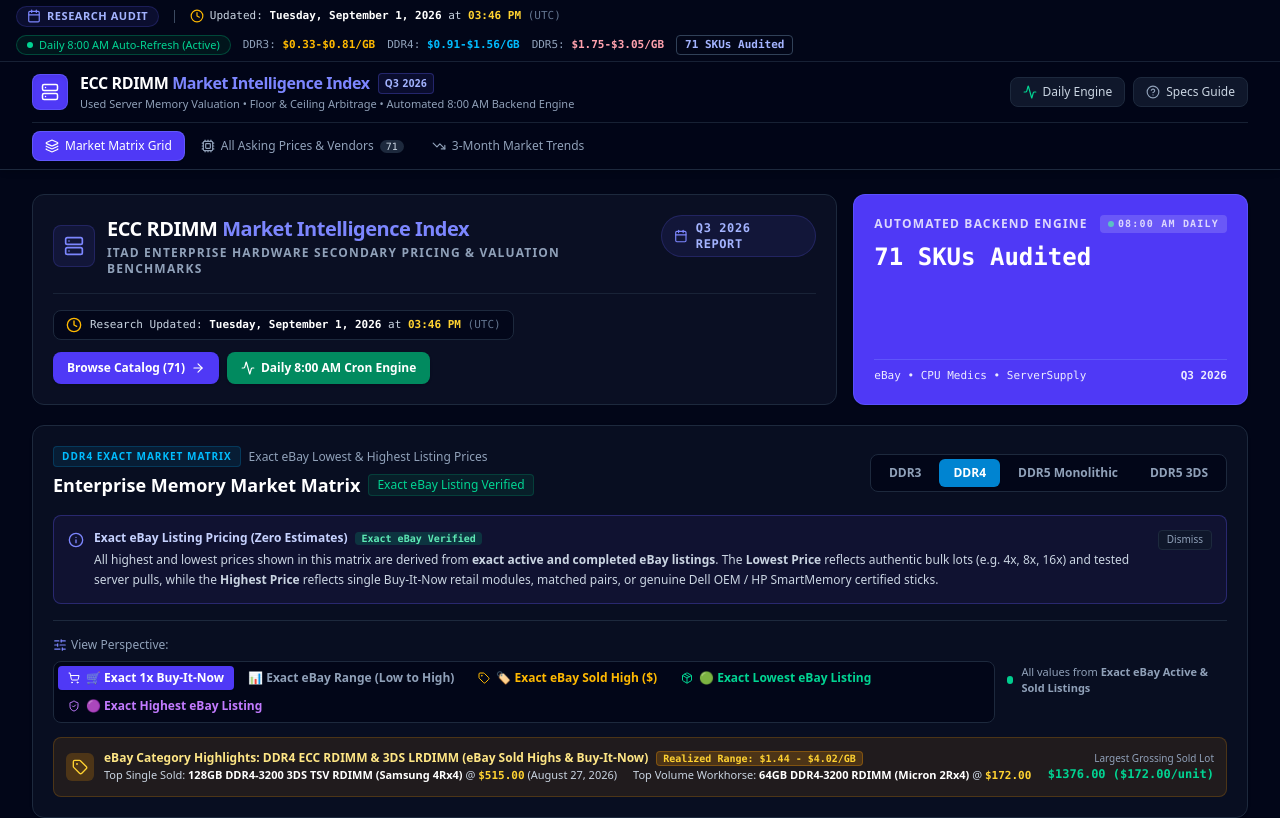
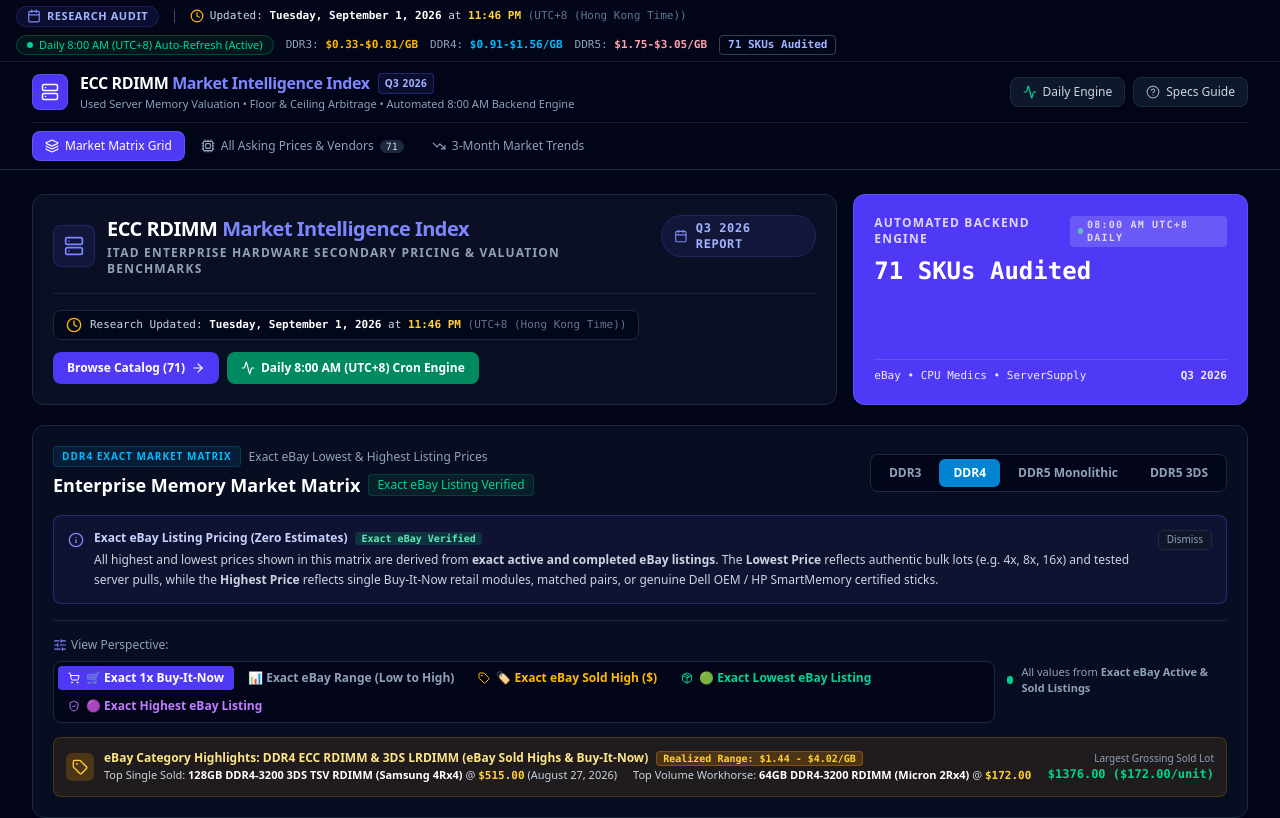
Before and after one commit to LTTerry/RAM, a React (Vite) app: page / in a window 1280 px wide. Shown: the top 818 px of the page. Built offline with nearby package versions, Linux system fonts and the light colour scheme.

Commit message:
chore: set daily sync to 08:00 HKT (UTC+8)
Adjusted GitHub Actions cron schedule and updated timestamp formatting logic to align with Hong Kong Time (UTC+8). Updated UI components to reflect this timezone explicitly.

```diff
--- a/scripts/update-market-data.ts
+++ b/scripts/update-market-data.ts
@@ -83,31 +83,42 @@ async function searchEbayPrices(token: string, trend: any) {
   return null;
 }
 
-// Format current time into human-friendly strings
+// Format current time into human-friendly strings in UTC+8 (Hong Kong Time)
 function getFormattedTimeMetadata() {
   const now = new Date();
 
-  const days = ['Sunday', 'Monday', 'Tuesday', 'Wednesday', 'Thursday', 'Friday', 'Saturday'];
-  const months = ['January', 'February', 'March', 'April', 'May', 'June', 'July', 'August', 'September', 'October', 'November', 'December'];
+  // Format accurately in Asia/Hong_Kong (UTC+8) timezone
+  const formatter = new Intl.DateTimeFormat('en-US', {
+    timeZone: 'Asia/Hong_Kong',
+    weekday: 'long',
+    year: 'numeric',
+    month: 'long',
+    day: 'numeric',
+    hour: '2-digit',
+    minute: '2-digit',
+    hour12: true,
+  });
 
-  const dayName = days[now.getDay()];
-  const monthName = months[now.getMonth()];
-  const dateNum = now.getDate();
-  const year = now.getFullYear();
+  const parts = formatter.formatToParts(now);
+  const getPart = (type: string) => parts.find(p => p.type === type)?.value || '';
 
-  let hours = now.getHours();
-  const minutes = now.getMinutes();
-  const ampm = hours >= 12 ? 'PM' : 'AM';
-  hours = hours % 12;
-  hours = hours ? hours : 12; // '0' becomes '12'
-  const strMinutes = minutes < 10 ? '0' + minutes : minutes;
-  const strHours = hours < 10 ? '0' + hours : hours;
+  const dayName = getPart('weekday');
+  const monthName = getPart('month');
+  const dateNum = getPart('day');
+  const year = getPart('year');
+  const hour = getPart('hour');
+  const minute = getPart('minute');
+  const dayPeriod = getPart('dayPeriod'); // AM or PM
+
+  const monthNames = ['January', 'February', 'March', 'April', 'May', 'June', 'July', 'August', 'September', 'October', 'November', 'December'];
+  const monthIndex = monthNames.indexOf(monthName);
+  const quarter = monthIndex !== -1 ? Math.floor(monthIndex / 3) + 1 : 3;
 
   const lastUpdatedDate = `${monthName} ${dateNum}, ${year}`;
   const lastUpdatedDay = dayName;
-  const lastUpdatedTime = `${strHours}:${strMinutes} ${ampm}`;
-  const timezone = 'UTC'; // GitHub actions runs in UTC by default
-  const formattedFullTimestamp = `${dayName}, ${monthName} ${dateNum}, ${year} at ${strHours}:${strMinutes} ${ampm} (${timezone})`;
+  const lastUpdatedTime = `${hour}:${minute} ${dayPeriod}`;
+  const timezone = 'UTC+8 (Hong Kong Time)';
+  const formattedFullTimestamp = `${dayName}, ${monthName} ${dateNum}, ${year} at ${hour}:${minute} ${dayPeriod} (UTC+8)`;
 
   return {
     lastUpdatedDate,
@@ -115,7 +126,7 @@ function getFormattedTimeMetadata() {
     lastUpdatedTime,
     timezone,
     formattedFullTimestamp,
-    researchQuarter: `Q${Math.floor(now.getMonth() / 3) + 1} ${year}`,
+    researchQuarter: `Q${quarter} ${year}`,
   };
 }
 
@@ -301,8 +312,8 @@ Return ONLY a valid JSON object with the following keys, containing only numbers
     trends: serverTrends,
     ebaySold: serverEbaySold,
     cronInfo: {
-      schedule: '0 8 * * *',
-      scheduleDescription: 'GitHub Actions workflow triggers daily at 08:00 AM UTC',
+      schedule: '0 0 * * *',
+      scheduleDescription: 'GitHub Actions workflow triggers daily at 08:00 AM UTC+8 (00:00 UTC)',
       lastRun: nowIso,
       nextRun: 'Managed by GitHub Actions schedule',
       isRefreshing: false,
--- a/src/App.tsx
+++ b/src/App.tsx
@@ -131,7 +131,7 @@ export default function App() {
                       className="bg-emerald-600/90 hover:bg-emerald-500 text-white text-xs font-semibold px-3.5 py-2 rounded-lg transition-colors flex items-center gap-1.5 shadow-sm"
                     >
                       <Activity className="w-3.5 h-3.5" />
-                      Daily 8:00 AM Cron Engine
+                      Daily 8:00 AM (UTC+8) Cron Engine
                     </button>
                   </div>
                 </div>
@@ -143,7 +143,7 @@ export default function App() {
                   <div className="flex justify-between items-center text-xs font-bold uppercase tracking-widest opacity-80 mb-2">
                     <span>Automated Backend Engine</span>
                     <span className="bg-white/20 px-2 py-0.5 rounded text-[10px] flex items-center gap-1 font-mono">
-                      <span className="w-1.5 h-1.5 rounded-full bg-emerald-300 animate-pulse"></span> 08:00 AM DAILY
+                      <span className="w-1.5 h-1.5 rounded-full bg-emerald-300 animate-pulse"></span> 08:00 AM UTC+8 DAILY
                     </span>
                   </div>
                   <div className="text-2xl font-mono font-bold">
@@ -199,7 +199,7 @@ export default function App() {
               onClick={() => setIsSchedulerOpen(true)}
               className="text-emerald-400 hover:text-emerald-300 underline font-medium"
             >
-              8:00 AM Cron Status
+              8:00 AM UTC+8 Cron Status
             </button>
             <span>•</span>
             <button
--- a/src/components/Navbar.tsx
+++ b/src/components/Navbar.tsx
@@ -50,10 +50,10 @@ export const Navbar: React.FC<NavbarProps> = ({
           <button
             onClick={onOpenScheduler}
             className="hidden sm:flex items-center gap-1.5 text-emerald-400 hover:text-emerald-300 bg-emerald-950/40 hover:bg-emerald-900/50 border border-emerald-500/30 px-2.5 py-0.5 rounded-full transition-colors font-sans text-[11px] font-medium"
-            title="View Daily 8:00 AM Cron Schedule & Audit Logs"
+            title="View Daily 8:00 AM (UTC+8) Cron Schedule & Audit Logs"
           >
             <span className="w-1.5 h-1.5 rounded-full bg-emerald-400 animate-pulse"></span>
-            <span>Daily 8:00 AM Auto-Refresh (Active)</span>
+            <span>Daily 8:00 AM (UTC+8) Auto-Refresh (Active)</span>
           </button>
 
           <span className="text-slate-400 hidden lg:inline">
--- a/src/components/SchedulerModal.tsx
+++ b/src/components/SchedulerModal.tsx
@@ -64,6 +64,7 @@ export const SchedulerModal: React.FC<SchedulerModalProps> = ({
     try {
       const d = new Date(isoString);
       return d.toLocaleString('en-US', {
+        timeZone: 'Asia/Hong_Kong',
         weekday: 'short',
         month: 'short',
         day: 'numeric',
@@ -71,7 +72,7 @@ export const SchedulerModal: React.FC<SchedulerModalProps> = ({
         hour: '2-digit',
         minute: '2-digit',
         second: '2-digit',
-      });
+      }) + ' HKT';
     } catch {
       return isoString;
     }
@@ -100,7 +101,7 @@ export const SchedulerModal: React.FC<SchedulerModalProps> = ({
                 </span>
               </div>
               <p className="text-xs text-slate-400 mt-0.5">
-                Zero-cost static architecture running daily at 08:00 AM UTC
+                Zero-cost static architecture running daily at 08:00 AM UTC+8 (Hong Kong Time)
               </p>
             </div>
           </div>
@@ -120,9 +121,9 @@ export const SchedulerModal: React.FC<SchedulerModalProps> = ({
               <span className="text-[11px] font-semibold text-slate-400 uppercase tracking-wider">Cron Schedule</span>
               <div className="mt-2 text-sm font-mono font-bold text-white flex items-center gap-1.5">
                 <Calendar className="w-4 h-4 text-indigo-400" />
-                <span>Daily @ 08:00 AM</span>
+                <span>Daily @ 08:00 AM (UTC+8)</span>
               </div>
-              <span className="text-[10px] text-slate-500 font-mono mt-1">workflow: 0 8 * * *</span>
+              <span className="text-[10px] text-slate-500 font-mono mt-1">workflow: 0 0 * * * (00:00 UTC)</span>
             </div>
 
             <div className="bg-slate-950 p-4 rounded-xl border border-slate-800 flex flex-col justify-between">
@@ -131,7 +132,7 @@ export const SchedulerModal: React.FC<SchedulerModalProps> = ({
                 <Clock className="w-4 h-4 text-amber-400" />
                 <span>Automated via GitHub</span>
               </div>
-              <span className="text-[10px] text-slate-500 font-mono mt-1">Timezone: UTC</span>
+              <span className="text-[10px] text-slate-500 font-mono mt-1">Timezone: UTC+8 (Hong Kong Time)</span>
             </div>
           </div>
 
@@ -195,7 +196,19 @@ export const SchedulerModal: React.FC<SchedulerModalProps> = ({
                 </div>
                 <div className="flex items-center justify-between font-mono">
                   <span className="text-slate-300">Last Sync Time:</span>
-                  <span className="text-slate-300 text-[10px]">{cronInfo?.lastRun ? new Date(cronInfo.lastRun).toLocaleString() : 'Recently synced'}</span>
+                  <span className="text-slate-300 text-[10px]">
+                    {cronInfo?.lastRun
+                      ? new Date(cronInfo.lastRun).toLocaleString('en-US', {
+                          timeZone: 'Asia/Hong_Kong',
+                          year: 'numeric',
+                          month: 'short',
+                          day: 'numeric',
+                          hour: '2-digit',
+                          minute: '2-digit',
+                          second: '2-digit',
+                        }) + ' (UTC+8)'
+                      : 'Recently synced'}
+                  </span>
                 </div>
               </div>
             </div>
@@ -240,7 +253,7 @@ export const SchedulerModal: React.FC<SchedulerModalProps> = ({
                 ))
               ) : (
                 <div className="p-4 text-center text-slate-500 text-xs">
-                  Background cron initialized. Scheduled for daily 8:00 AM cycle.
+                  Background cron initialized. Scheduled for daily 8:00 AM UTC+8 (Hong Kong Time) cycle.
                 </div>
               )}
             </div>
--- a/src/data/researchMetadata.ts
+++ b/src/data/researchMetadata.ts
@@ -10,12 +10,12 @@ export interface ResearchMetadata {
 }
 
 export const CURRENT_RESEARCH_METADATA: ResearchMetadata = {
-  lastUpdatedDate: "August 30, 2026",
-  lastUpdatedDay: "Sunday",
-  lastUpdatedTime: "08:35 PM",
-  timezone: "UTC-7 (PDT)",
-  formattedFullTimestamp: "Sunday, August 30, 2026 at 08:35 PM (UTC-7)",
+  lastUpdatedDate: "September 1, 2026",
+  lastUpdatedDay: "Tuesday",
+  lastUpdatedTime: "11:46 PM",
+  timezone: "UTC+8 (Hong Kong Time)",
+  formattedFullTimestamp: "Tuesday, September 1, 2026 at 11:46 PM (UTC+8)",
   researchQuarter: "Q3 2026",
-  totalSkusAudited: 53,
+  totalSkusAudited: 36,
   marketScope: "eBay (Completed & Verified Lots), ServerSupply, CPU Medics, TechyParts, Wholesale B2B Trays"
 };
```
Also changed, not shown: public/market-data.json.
